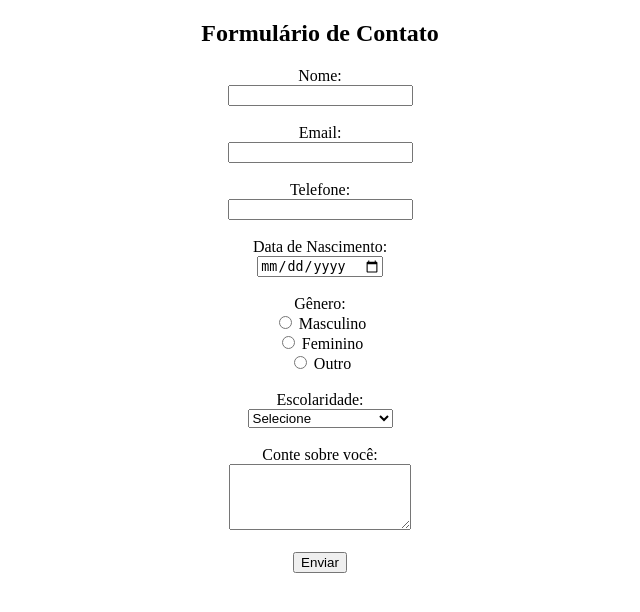
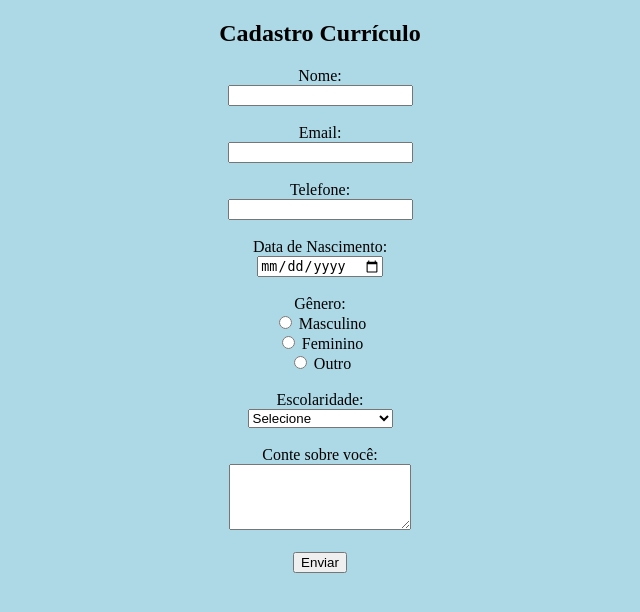
Before and after one commit to sofhkkj/teste9, a PHP site: page / in a window 1280 px wide. Shown: the top 612 px of the page, without its empty margins (320-960 px from the left). Run offline with PHP 8.4, Linux system fonts and the light colour scheme.

Commit message:
Update index.php

```diff
--- a/index.php
+++ b/index.php
@@ -5,8 +5,8 @@
     <meta name="viewport" content="width=device-width, initial-scale=1.0">
     <title>Teste Prova</title>
 </head>
-<body style="text-align: center;">
-    <h2>Formulário de Contato</h2>
+<body style="text-align: center; background-color: lightblue; ">
+    <h2>Cadastro Currículo</h2>
     <form action="" method="POST">
         <label for="nome">Nome:</label><br>
         <input type="text" id="nome" name="nome" required><br><br>
```
